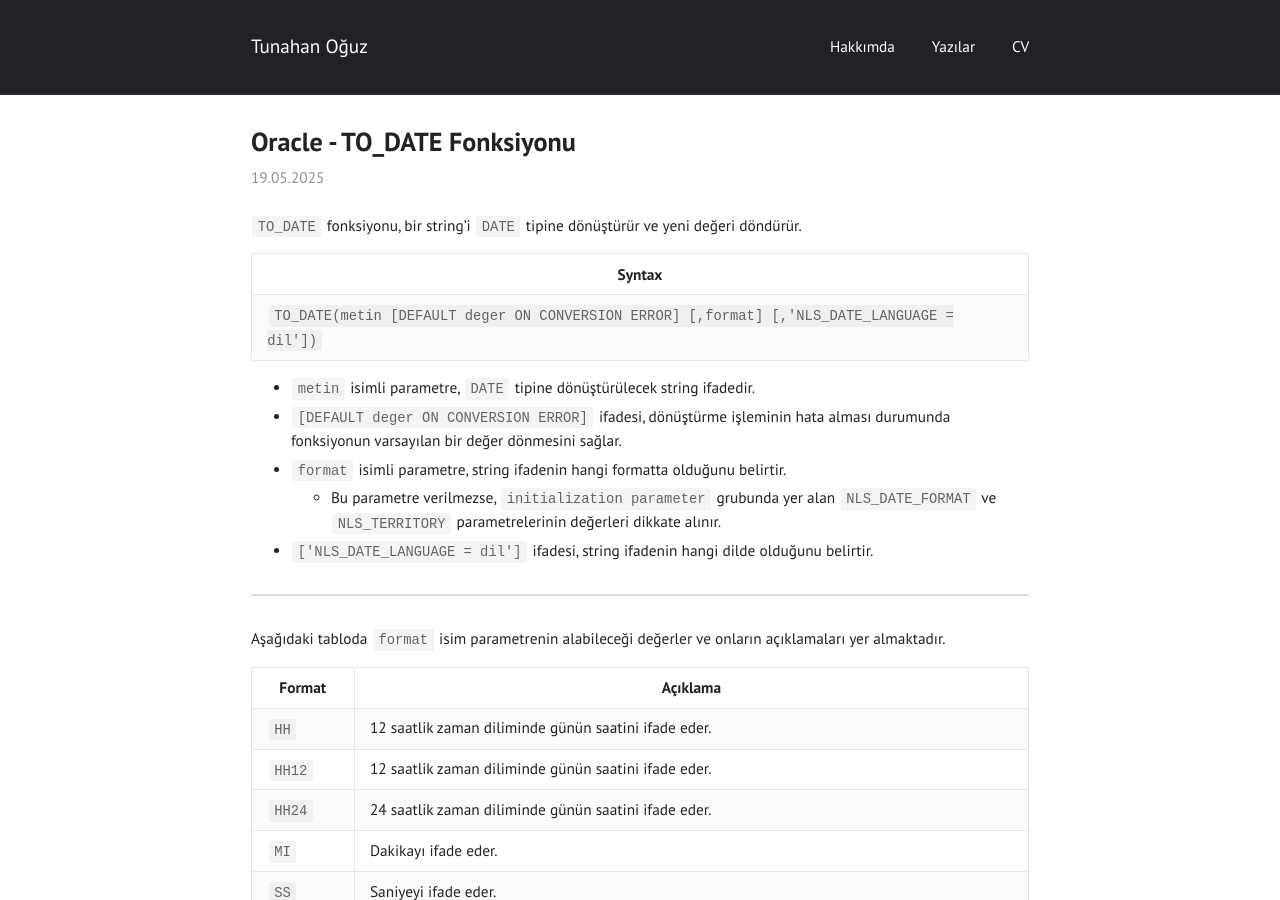
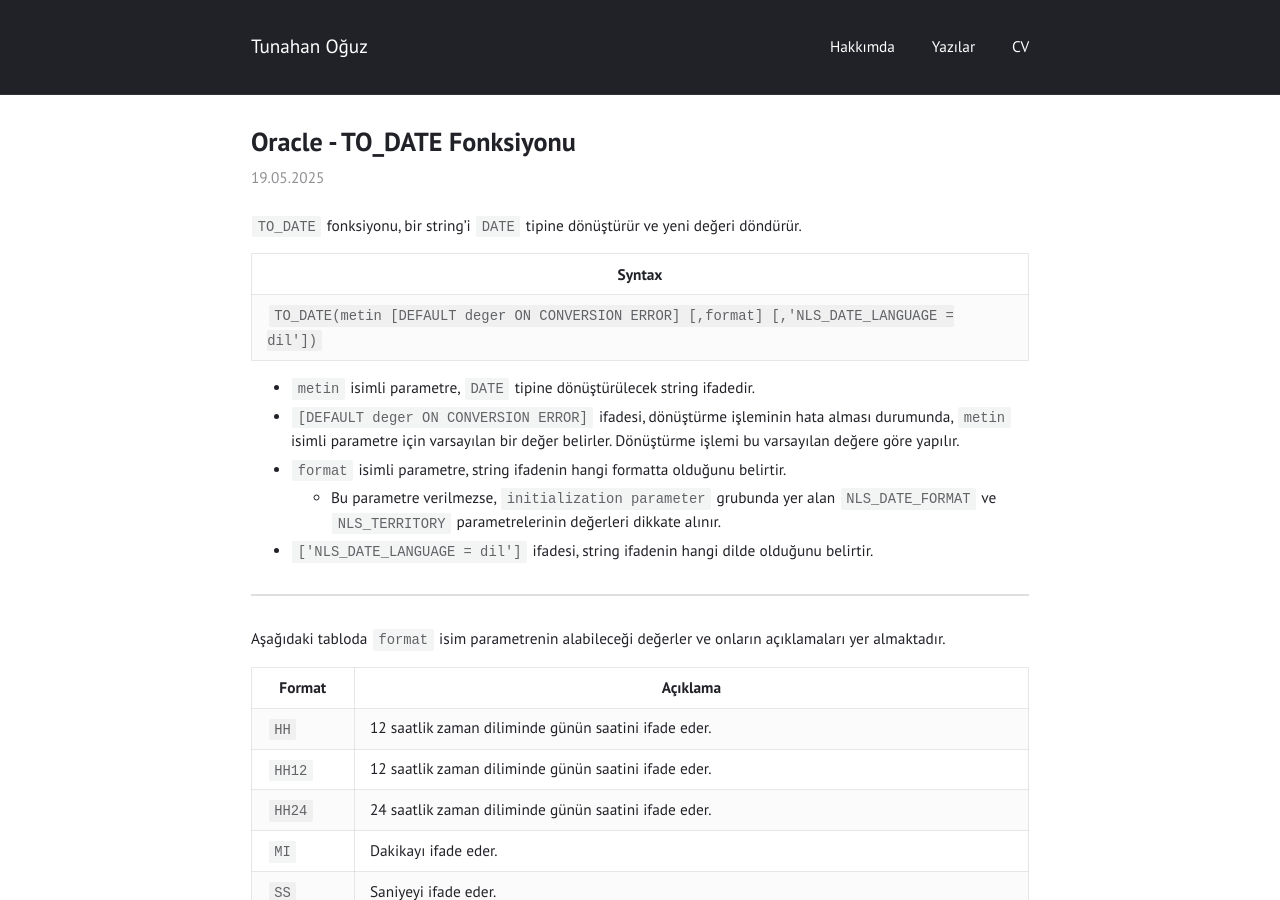
Before and after one commit to tunahanoguz/tunahanoguz.github.io, a Jekyll site: the page built from _posts/2025-05-19-oracle-TO_DATE-fonksiyonu.md, in a window 1280 px wide and 900 px high. Built offline with Jekyll 4.4.1, drawn with Linux system fonts in a browser that asks for light colours.

Commit message:
Update 2025-05-19-oracle-TO_DATE-fonksiyonu.md

```diff
--- a/_posts/2025-05-19-oracle-TO_DATE-fonksiyonu.md
+++ b/_posts/2025-05-19-oracle-TO_DATE-fonksiyonu.md
@@ -12,7 +12,7 @@ categories: oracle
 | `TO_DATE(metin [DEFAULT deger ON CONVERSION ERROR] [,format] [,'NLS_DATE_LANGUAGE = dil'])` |
 
 - `metin` isimli parametre, `DATE` tipine dönüştürülecek string ifadedir.
-- `[DEFAULT deger ON CONVERSION ERROR]` ifadesi, dönüştürme işleminin hata alması durumunda fonksiyonun varsayılan bir değer dönmesini sağlar.
+- `[DEFAULT deger ON CONVERSION ERROR]` ifadesi, dönüştürme işleminin hata alması durumunda, `metin` isimli parametre için varsayılan bir değer belirler. Dönüştürme işlemi bu varsayılan değere göre yapılır.
 - `format` isimli parametre, string ifadenin hangi formatta olduğunu belirtir.
   - Bu parametre verilmezse, `initialization parameter` grubunda yer alan `NLS_DATE_FORMAT` ve `NLS_TERRITORY` parametrelerinin değerleri dikkate alınır.
 - `['NLS_DATE_LANGUAGE = dil']` ifadesi, string ifadenin hangi dilde olduğunu belirtir.
```
